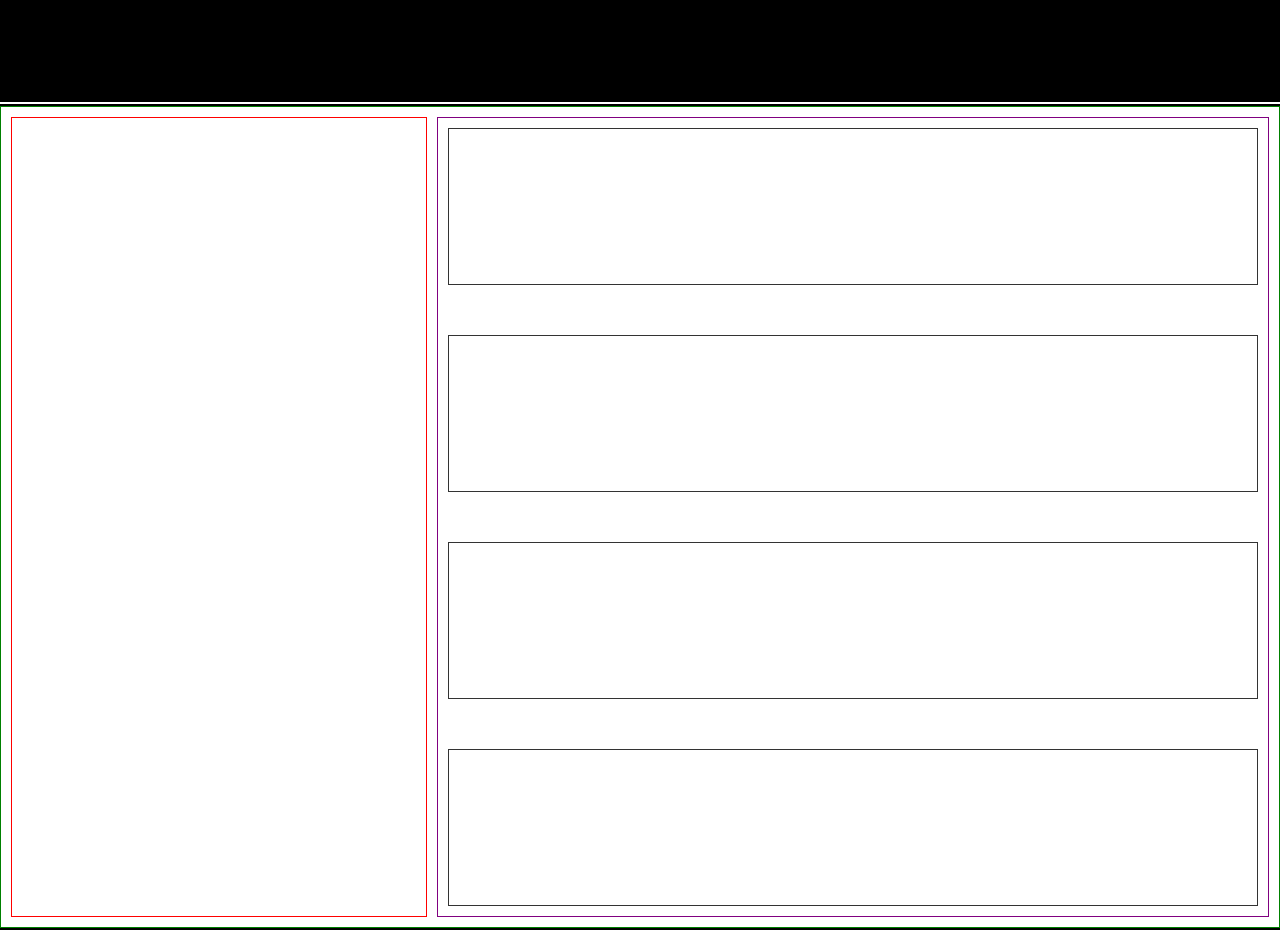
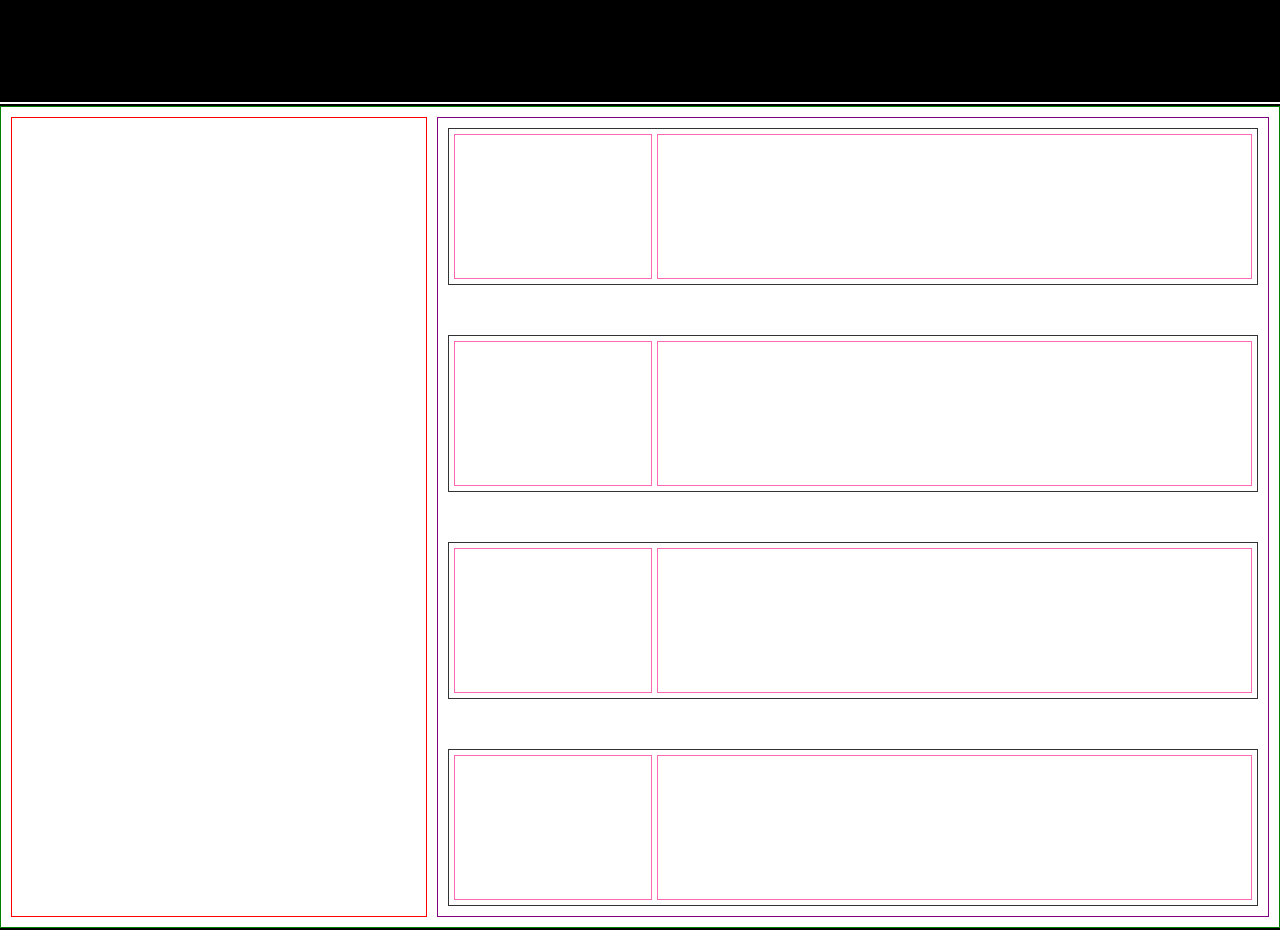
Before and after one commit to SamKnowles/port, a React (Create React App) app: page / in a window 1280 px wide. Shown: the part 700-1630 px from the top of the page. Built offline with nearby package versions, Linux system fonts and the light colour scheme.

Commit message:
added css to work page

```diff
--- a/src/Components/MyWork.js
+++ b/src/Components/MyWork.js
@@ -6,10 +6,22 @@ function MyWork() {
             <div className='my-work-container'>
                 <div className='pic-maybe'></div>
                 <div className='work-list-container'>
-                    <div className='my-work'></div>
-                    <div className='my-work'></div>
-                    <div className='my-work'></div>
-                    <div className='my-work'></div>
+                    <div className='my-work'>
+                        <div className='work'></div>
+                        <div className='work'></div>
+                    </div>
+                    <div className='my-work'>
+                        <div className='work'></div>
+                        <div className='work'></div>
+                    </div>
+                    <div className='my-work'>
+                        <div className='work'></div>
+                        <div className='work'></div>
+                    </div>
+                    <div className='my-work'>
+                        <div className='work'></div>
+                        <div className='work'></div>
+                    </div>
                 </div>
             </div>
         </div>
--- a/src/Styles/MyWork.css
+++ b/src/Styles/MyWork.css
@@ -35,4 +35,13 @@
     padding: 20px;
     font-size: 30px;
     text-align: center;
+    display: grid;
+    grid-template-columns: 1fr 3fr;
+    grid-gap: 5px;
+    padding: 5px;
   }
+
+  .work {
+      border: 1px solid hotpink;
+      padding: 10px;
+  }
```
